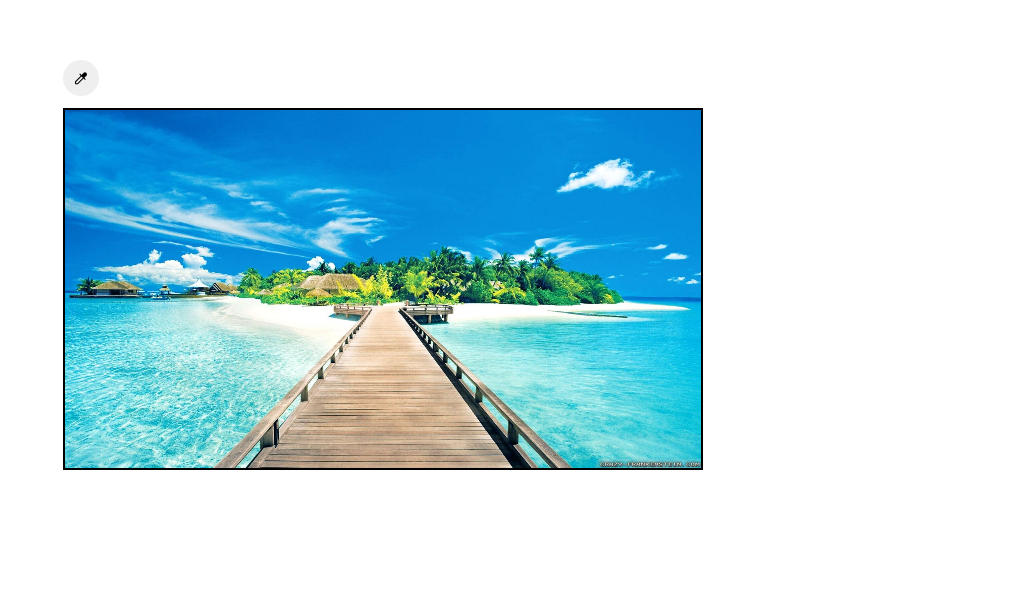
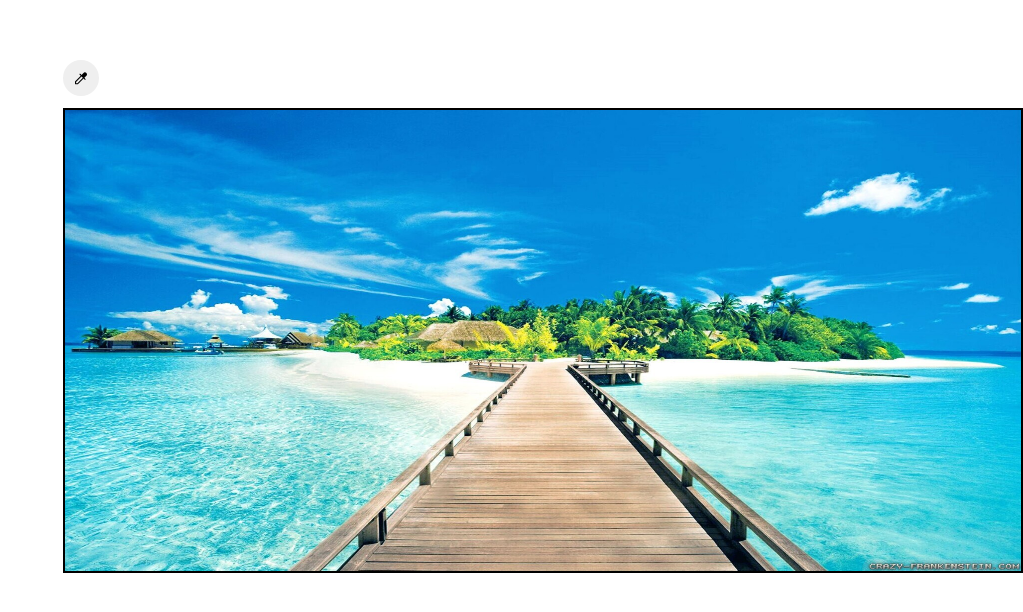
Before and after one commit to corocoto/color-dropper, a React app: page / in a window 1280 px wide. Shown: the part 140-752 px from the top of the page, without its empty margins (257-1280 px from the left). Built offline with nearby package versions, Linux system fonts and the light colour scheme.

Commit message:
Fixes canvas size

```diff
--- a/src/components/App/App.module.css
+++ b/src/components/App/App.module.css
@@ -17,6 +17,6 @@
 }
 
 .canvas {
-    width: 100%;
-    height: 100%;
+    width: 960px;
+    height: 465px;
 }
```
